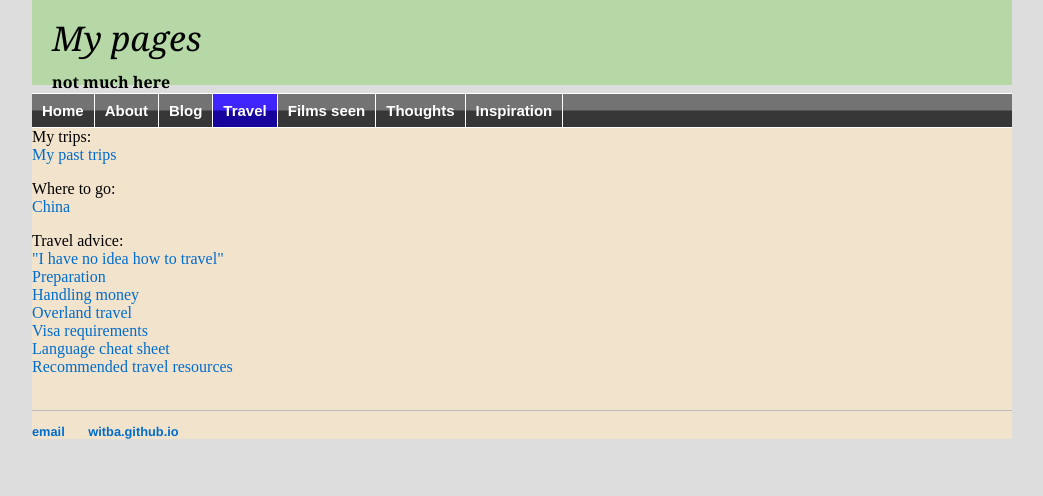
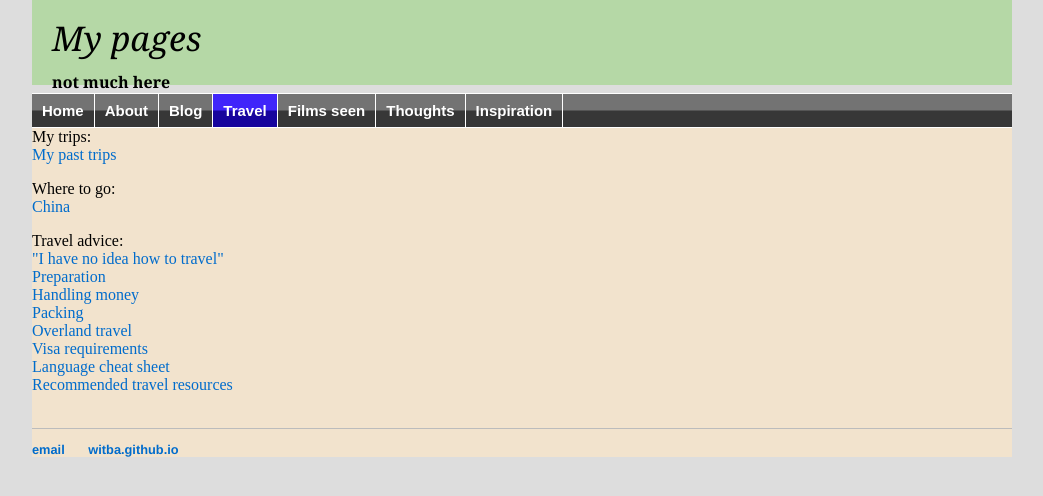
Before and after one commit to witba/witba.github.io, a Jekyll site: the page built from travel/index.html, in a window 1280 px wide. Shown: the top 496 px of the page, without its empty margins (118-1161 px from the left). Built offline with Jekyll 4.4.1, drawn with Linux system fonts in a browser that asks for light colours.

Commit message:
Update index.html

```diff
--- a/travel/index.html
+++ b/travel/index.html
@@ -11,6 +11,7 @@ Travel advice:<br>
 <a href="waystotravel.html">"I have no idea how to travel"</a><br>
 <a href="preparation.html">Preparation</a><br>
 <a href="money.html">Handling money</a><br>
+<a href="packing.html">Packing</a><br>
 <a href="overland.html">Overland travel</a><br>
 <a href="visas.html">Visa requirements</a><br>
 <a href="lang.html">Language cheat sheet</a><br>
```
